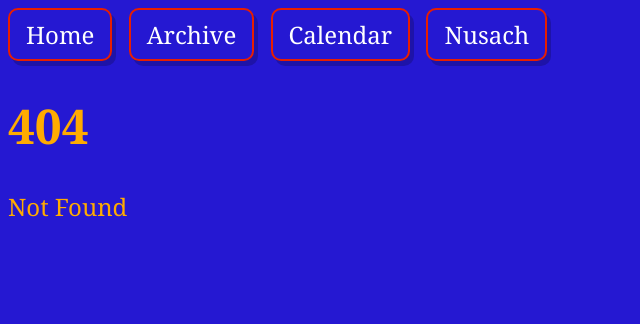
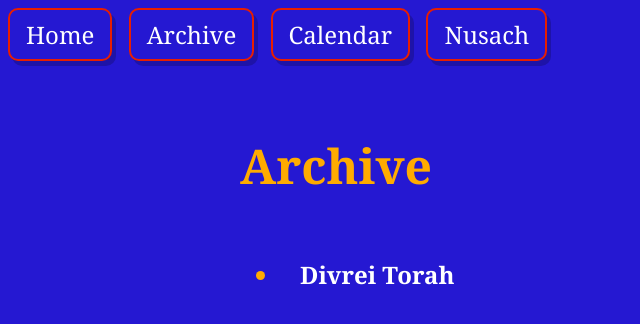
Before and after one commit to cyberjewess/tbrs-sv, a SvelteKit app: page /archive in a window 1280 px wide. Before the commit this address had no page. Shown: the top 324 px of the page, without its empty margins (0-640 px from the left). Built offline with nearby package versions, Linux system fonts and the light colour scheme.

Commit message:
archive home

```diff
--- /dev/null
+++ b/src/routes/archive/+page.svelte
@@ -0,0 +1,8 @@
+<div class="home">
+	<h1>Archive</h1>
+	<ul>
+		<li>
+			<h2><a href="/archive/dvar/">Divrei Torah</a></h2>
+		</li>
+	</ul>
+</div>
```
